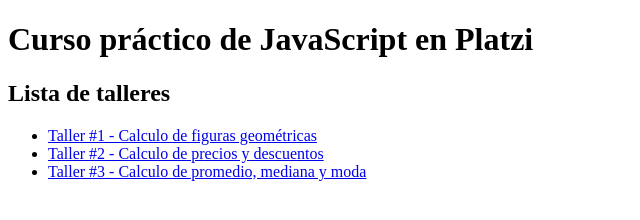
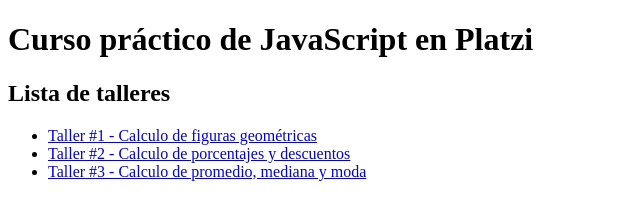
Before and after one commit to CarlosGabrielTovar1991/platzi-curso-practico-javascript, a plain HTML site: page index.html in a window 1280 px wide. Shown: the full height of the page, 0-640 px from the left. Drawn offline with Linux system fonts and the light colour scheme.

Commit message:
Cambiar texto enlace taller descuentos.

```diff
--- a/index.html
+++ b/index.html
@@ -17,7 +17,7 @@
         <a href="./figuras/figuras.html">Taller #1 - Calculo de figuras geométricas</a>
       </li>
       <li>
-        <a href="./descuentos/descuentos.html">Taller #2 - Calculo de precios y descuentos</a>
+        <a href="./descuentos/descuentos.html">Taller #2 - Calculo de porcentajes y descuentos</a>
       </li>
       <li>
         <a href="./promedio/promedio.html">Taller #3 - Calculo de promedio, mediana y moda</a>
```
